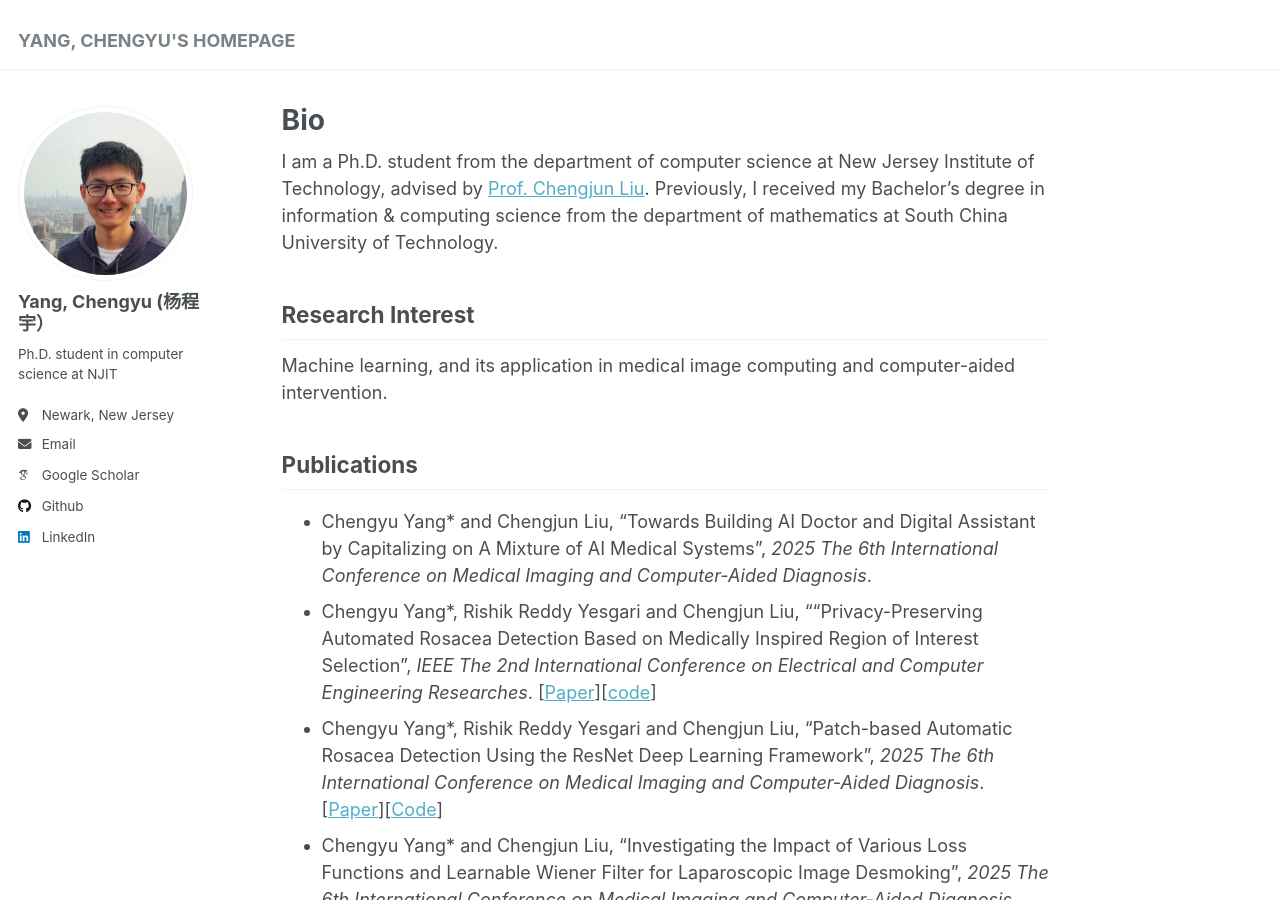
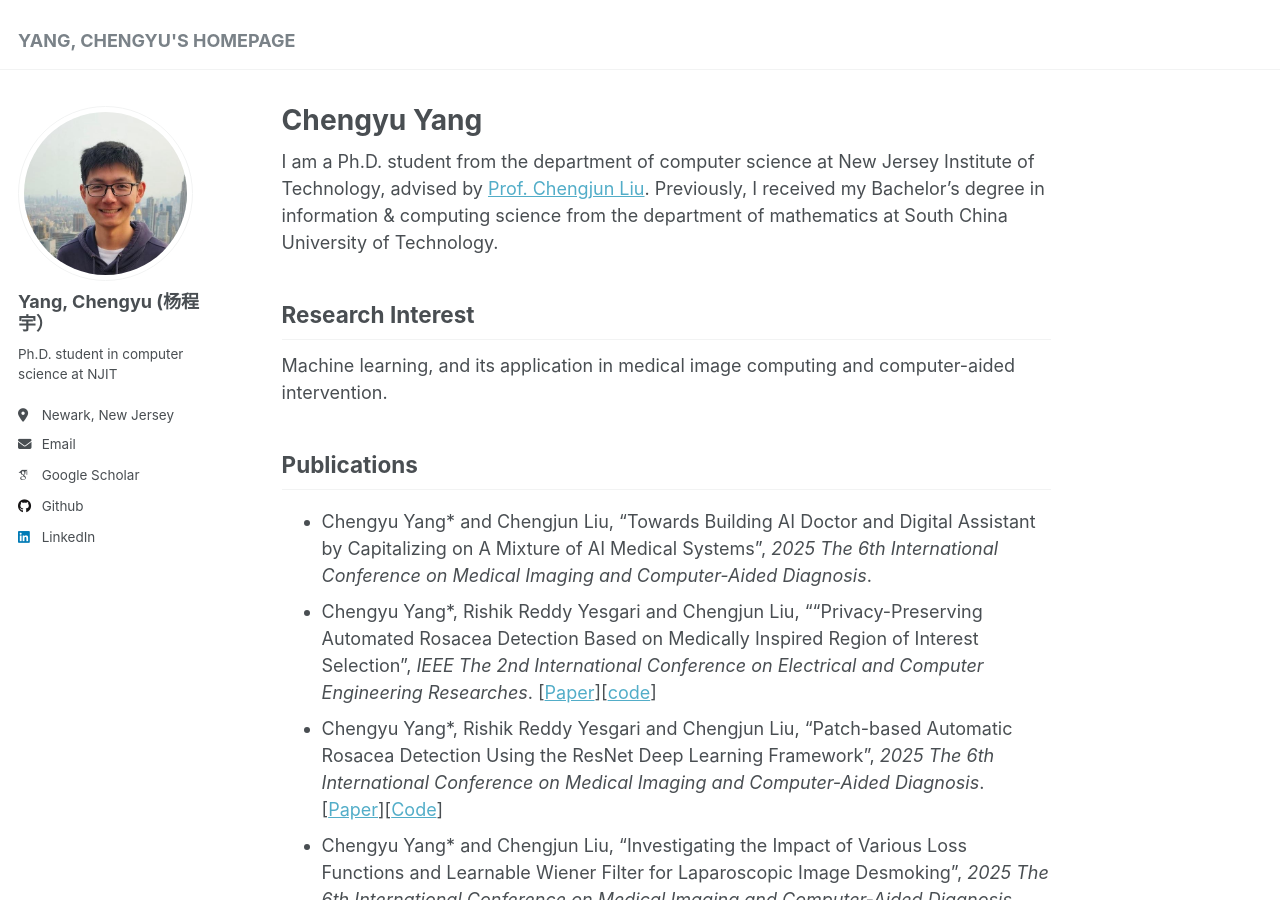
Before and after one commit to chengyuyang-njit/chengyuyang-njit.github.io, a Jekyll site: the page built from _pages/about.md, in a window 1280 px wide and 900 px high. Built offline with Jekyll 4.4.1, drawn with Linux system fonts in a browser that asks for light colours; some web fonts are replaced.

Commit message:
Update about.md

```diff
--- a/_pages/about.md
+++ b/_pages/about.md
@@ -1,6 +1,6 @@
 ---
 permalink: /
-title: "Bio"
+title: "Chengyu Yang"
 author_profile: true
 redirect_from:
   - /about/
```
